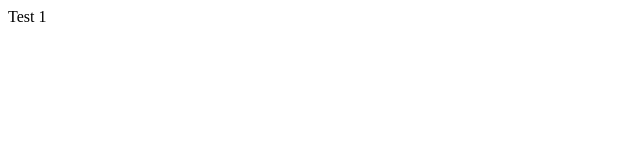
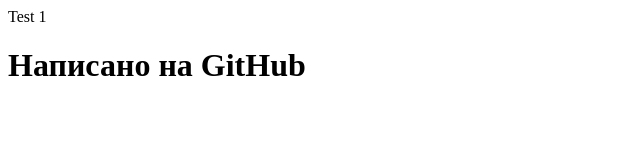
Before and after one commit to OleksiiSosnytskyi/goit-markup-hw-01, a plain HTML site: page index.html in a window 1280 px wide. Shown: the whole page, without its empty margins (0-640 px from the left). Drawn offline with Linux system fonts and the light colour scheme.

Commit message:
Update index.html

```diff
--- a/index.html
+++ b/index.html
@@ -8,6 +8,7 @@
 <body>
     <div>
         Test 1
+        <h1>Написано на GitHub</h1>
     </div>
 </body>
 </html>
```
